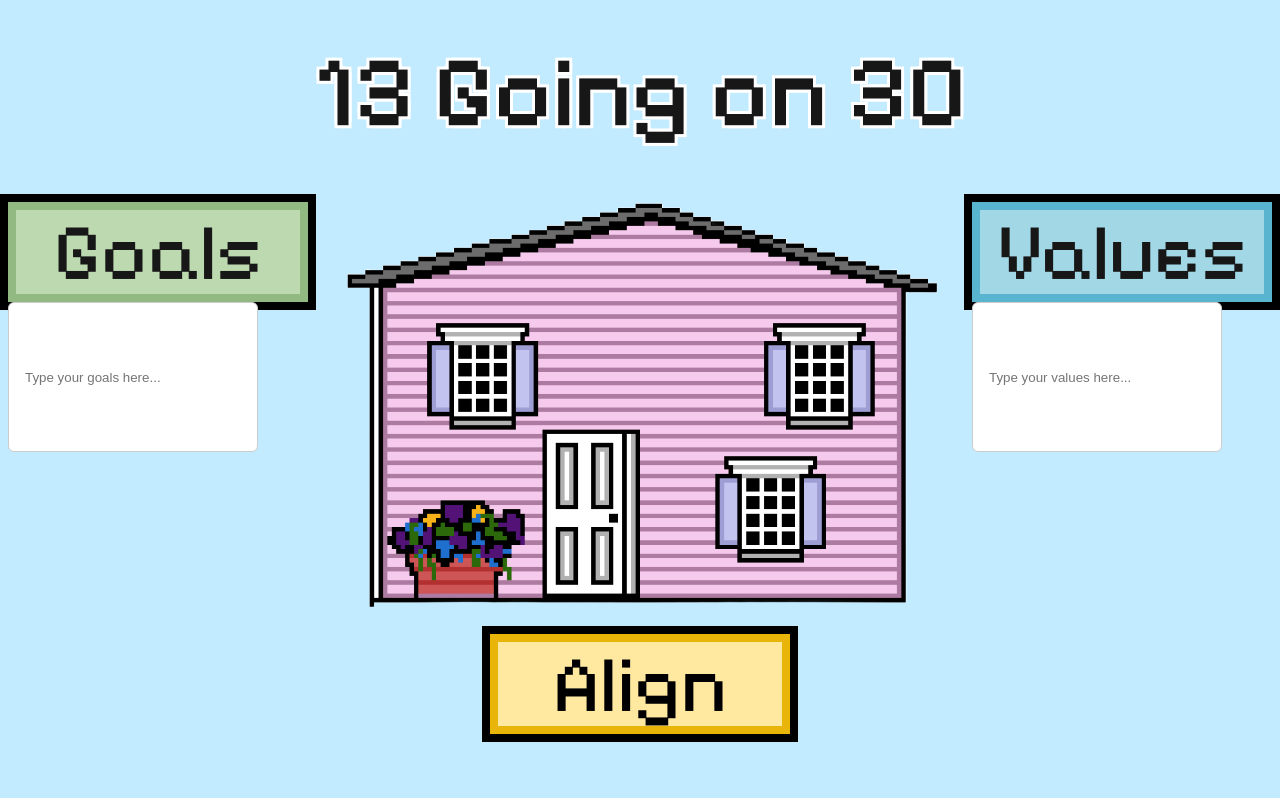
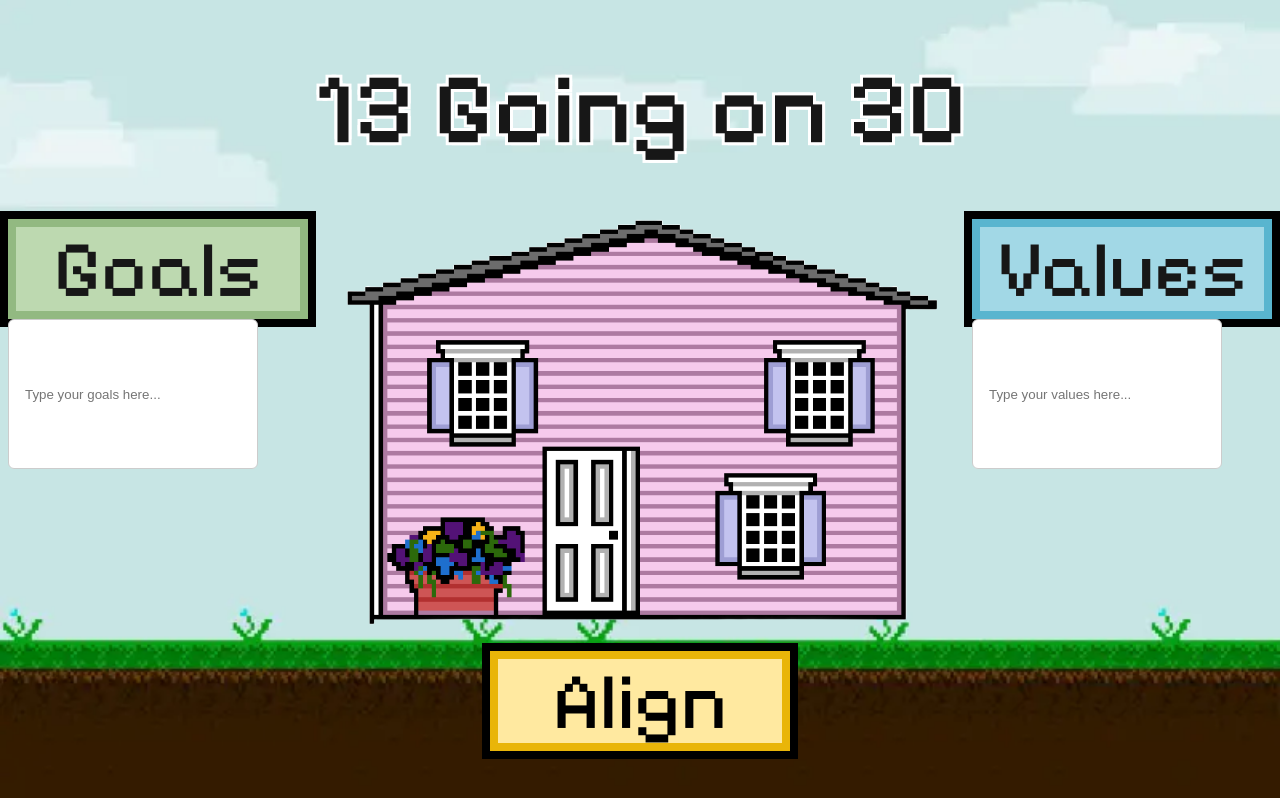
Before and after one commit to esther-cheng/13-going-on-30-site, a Next.js app in the folder creative-presentation/: page / in a window 1280 px wide. Built offline with nearby package versions, Linux system fonts and the light colour scheme.

Commit message:
got image in background

```diff
--- a/creative-presentation/src/app/page.tsx
+++ b/creative-presentation/src/app/page.tsx
@@ -42,7 +42,21 @@
   };
 
   return (
-    <main className={styles.container}>
+    <main
+      style={{
+        minHeight: "100vh",
+        display: "flex",
+        flexDirection: "column",
+        alignItems: "center",
+        justifyContent: "center",
+        fontFamily: "Arial, sans-serif",
+        backgroundImage: "url('/img/sky.webp')", // ✅ no /public here
+        backgroundSize: "cover",
+        backgroundPosition: "center",
+        backgroundRepeat: "no-repeat",
+        backgroundAttachment: "fixed",
+      }}
+    >
       <h1 className={styles.title}>13 Going on 30</h1>
 
       <div className={styles.editors}>
--- a/creative-presentation/src/app/styles.module.css
+++ b/creative-presentation/src/app/styles.module.css
@@ -1,4 +1,8 @@
 @import url('https://fonts.googleapis.com/css2?family=Pixelify+Sans:wght@400..700&display=swap');
+
+/* body {
+  background-image: url("/public/img/sky.jpg");
+} */
 
 .container {
   display: flex;
@@ -6,8 +10,14 @@
   align-items: center;
   padding: 2rem;
   font-family: Arial, sans-serif;
-  background: #c2ebff;
+  /* background: #c2ebff; */
   min-height: 100vh;
+  /* background-image: url('img/sky.jpg');
+  background: fixed;
+  background-repeat: no-repeat;
+  background-position: center center;
+  background-size: cover;
+  background-attachment: fixed; */
 }
 
 .title {
```
Also changed, not shown: creative-presentation/public/img/sky.jpg (added), creative-presentation/public/img/sky.webp (added).
